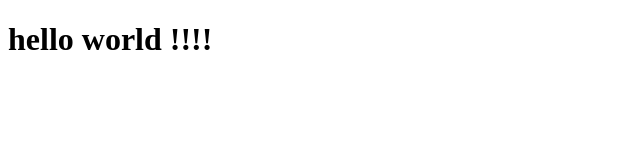
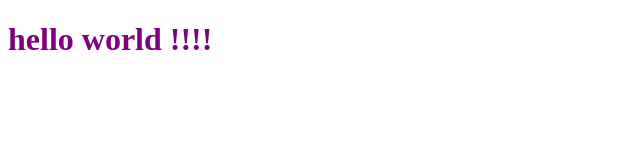
Before and after one commit to Drago78624/Test-Repo, a plain HTML site: page index.html in a window 1280 px wide. Shown: the whole page, without its empty margins (0-640 px from the left). Drawn offline with Linux system fonts and the light colour scheme.

Commit message:
add purple color to h1

```diff
--- a/index.html
+++ b/index.html
@@ -5,6 +5,11 @@
     <meta http-equiv="X-UA-Compatible" content="IE=edge" />
     <meta name="viewport" content="width=device-width, initial-scale=1.0" />
     <title>Document</title>
+    <style>
+      h1 {
+        color: purple;
+      }
+    </style>
   </head>
   <body>
     <div><h1>hello world !!!!</h1></div>
```
